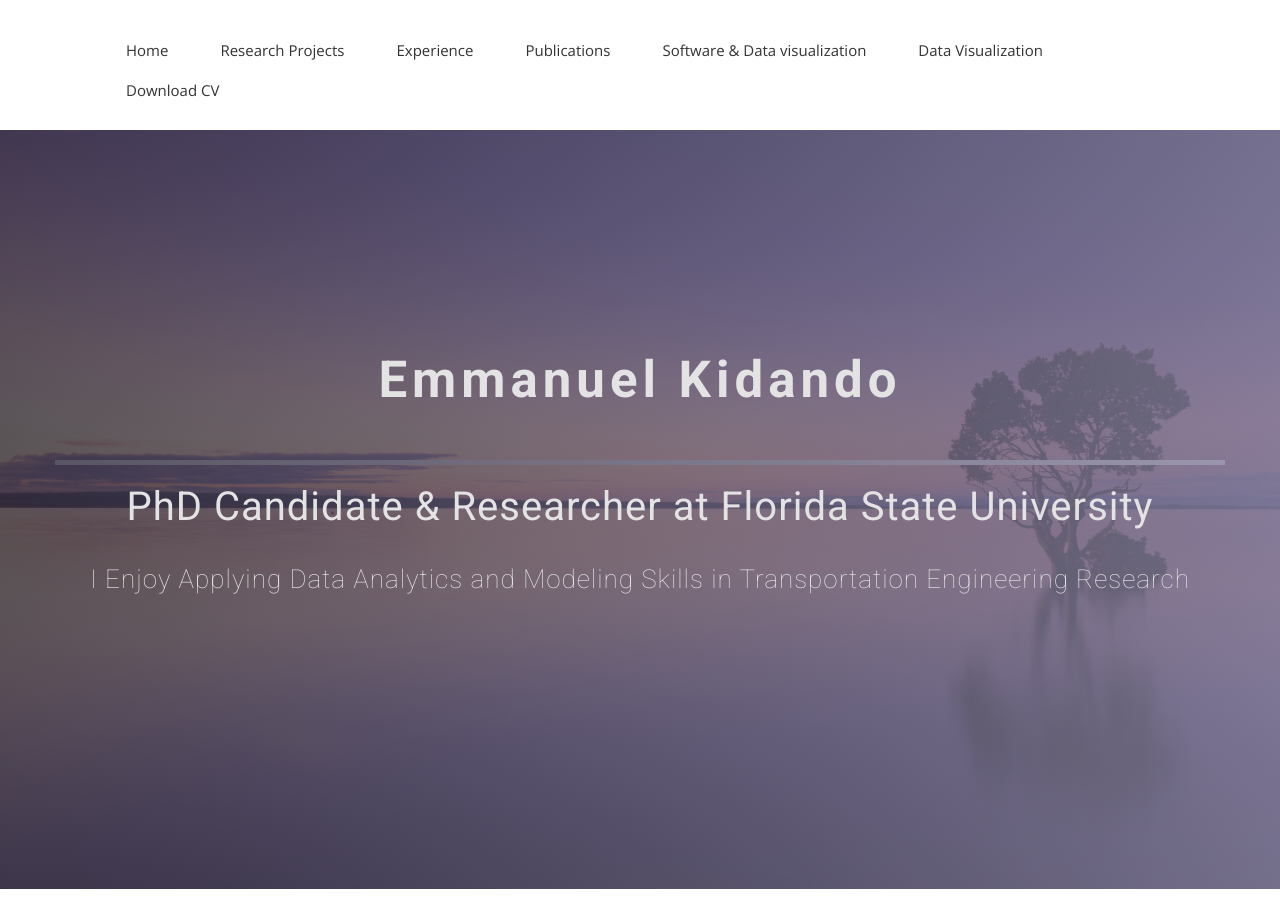
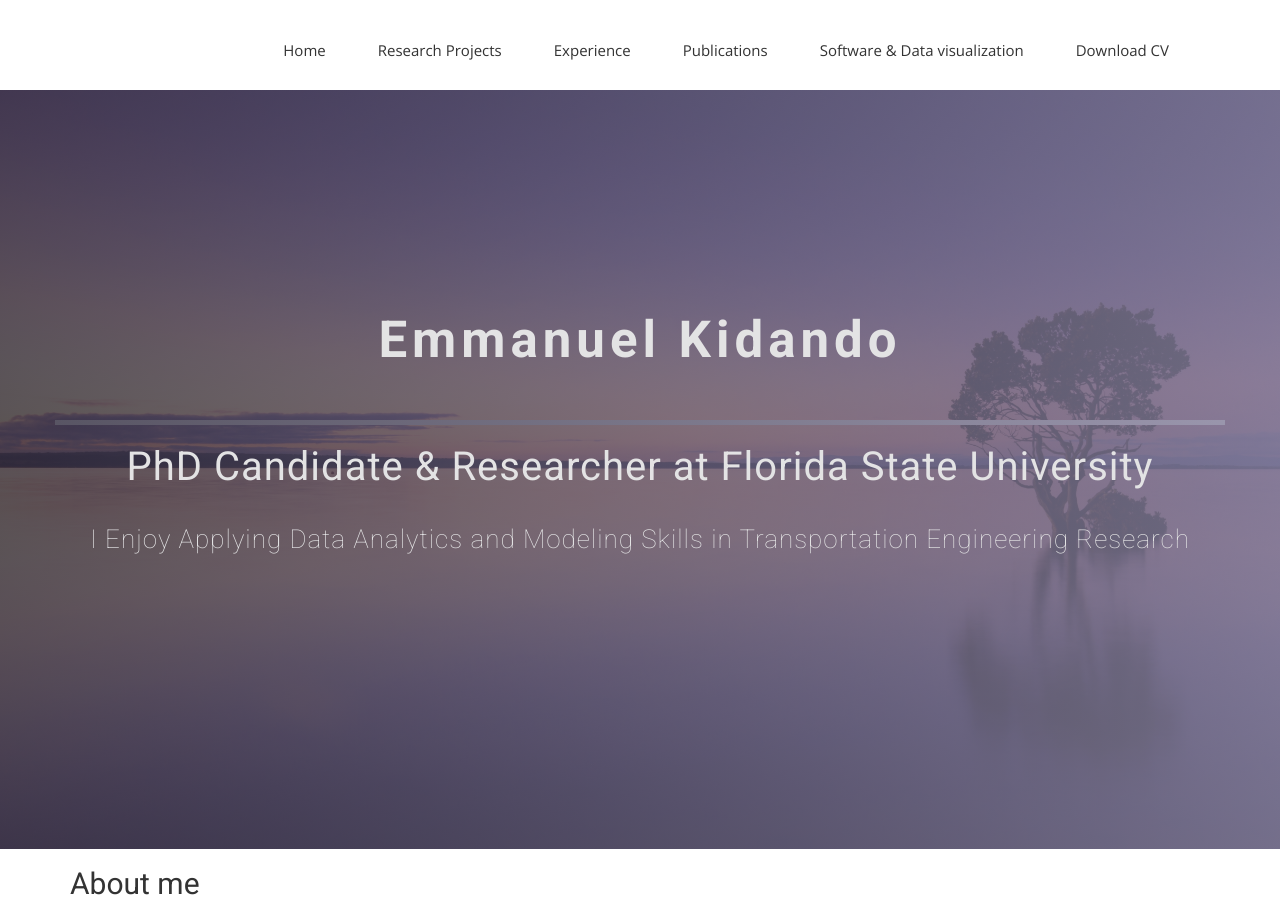
Before and after one commit to ekidando/Emma, a Jekyll site: the page built from index.html, in a window 1280 px wide and 900 px high. Built offline with Jekyll 4.4.1, drawn with Linux system fonts in a browser that asks for light colours; nearby versions of some CDN libraries; some web fonts are replaced.

Commit message:
Update header.html

```diff
--- a/_includes/header.html
+++ b/_includes/header.html
@@ -23,7 +23,6 @@
                 <li><a href="{{ site.baseurl }}/experience">Experience</a></li>
                 <li><a href="{{ site.baseurl }}/publications">Publications</a></li>
                 <li><a href="{{ site.baseurl }}/software">Software & Data visualization</a></li>
-                <li><a href="#">Data Visualization</a></li>
                 <li><a href="{{ site.baseurl }}/pdf_files/MyCV.pdf
 " target="_blank">Download CV</a></li>
 
```
